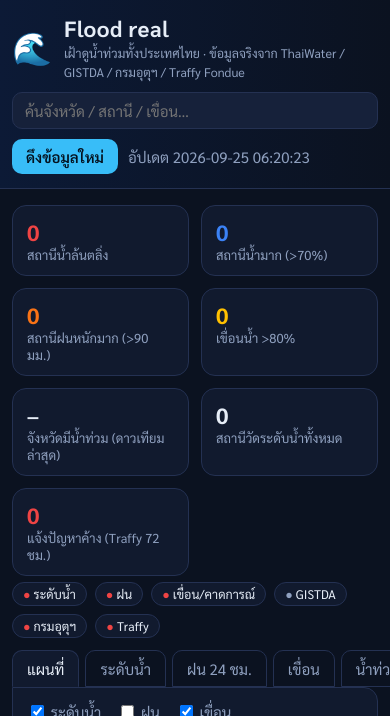
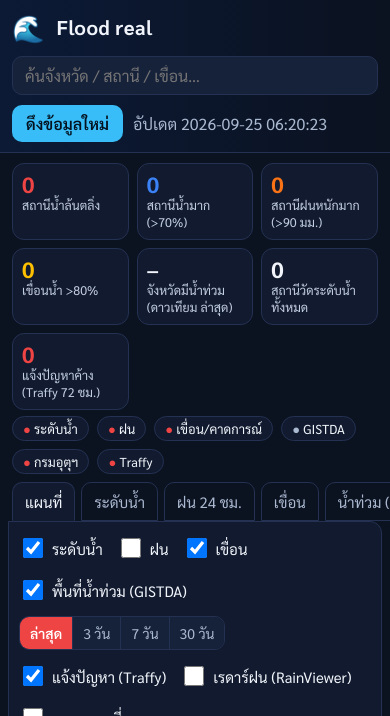
Before and after one commit to Mapoko11/Flood-Real, a Flask app: page / in a window 390 px wide. Shown: the top 716 px of the page. Run offline with Flask 3, Linux system fonts and the light colour scheme; data that the repository does not hold is empty.

Commit message:
mobile readability v1.5.1

```diff
--- a/app.py
+++ b/app.py
@@ -18,7 +18,7 @@ import alerts
 import sources
 from config import CFG
 
-VERSION = "1.5.0"
+VERSION = "1.5.1"
 app = Flask(__name__)
 app.json.ensure_ascii = False
 
--- a/static/style.css
+++ b/static/style.css
@@ -1,6 +1,6 @@
 :root{
   --bg:#0b1220; --panel:#111a2e; --panel2:#16213a; --line:#243152;
-  --text:#e6edf7; --muted:#8fa0bf; --accent:#38bdf8;
+  --text:#f1f5fb; --muted:#aab8d0; --accent:#38bdf8;
   --lv1:#db802b; --lv2:#ffc000; --lv3:#00b050; --lv4:#3b82f6; --lv5:#ef4444;
   --r1:#a5f3fc; --r2:#38bdf8; --r3:#22c55e; --r4:#f97316;
 }
@@ -123,3 +123,41 @@ input[type=range]{vertical-align:middle;accent-color:var(--accent)}
 .fc-radar-side a{color:var(--accent)}
 .img-grid-sm img{aspect-ratio:1/1;object-fit:contain}
 @media (max-width:800px){.fc-radar{grid-template-columns:1fr}}
+
+/* ================= มือถือ: อ่านง่าย ตัวใหญ่ขึ้น แผนที่ขึ้นเร็วขึ้น ================= */
+@media (max-width:640px){
+  html,body{font-size:16px;-webkit-text-size-adjust:100%}
+  .top{padding:10px 12px}
+  .logo{font-size:26px}
+  .brand h1{font-size:20px}
+  .brand small{display:none}                       /* ซ่อนคำอธิบายยาว ประหยัดพื้นที่ */
+  .kpis{grid-template-columns:repeat(3,1fr);gap:8px;padding-top:10px}
+  .kpi{padding:8px 9px;border-radius:12px}
+  .kpi .v{font-size:22px;line-height:1.15}
+  .kpi .l{font-size:12.5px;line-height:1.35;color:#c3cee2}
+  .src-status{font-size:13px}
+  .tabs{position:sticky;top:0;z-index:500;background:var(--bg);padding-top:8px;padding-bottom:0}
+  .tabs button{padding:9px 12px;font-size:15px}
+  main{padding:0 8px 16px}
+  .panel{padding:10px;border-radius:0 12px 12px 12px}
+  .map-tools{gap:10px 14px;font-size:15px;color:var(--text)}
+  .map-tools label{display:inline-flex;align-items:center;gap:6px;min-height:32px}
+  .map-tools input[type=checkbox]{width:20px;height:20px}
+  .seg button{padding:7px 10px;font-size:14px}
+  .btn-ghost{padding:7px 12px;font-size:14.5px}
+  #map{height:62vh;min-height:360px}
+  .legend{font-size:13.5px;color:var(--text);gap:8px 12px}
+  table{font-size:14.5px}
+  th,td{padding:9px 8px}
+  .table-wrap{max-height:none;-webkit-overflow-scrolling:touch}
+  .dam-bars{grid-template-columns:1fr}
+  .dam .sub,.tf-item .d{font-size:14.5px}
+  .tf-item img{width:72px;height:72px}
+  .note,.warn{font-size:15px}
+  .img-grid{grid-template-columns:repeat(2,1fr)}
+  .radar-bar{gap:8px}
+  .rd-time{min-width:0;width:100%}
+  .leaflet-popup-content{font-size:15px;line-height:1.5}
+  .leaflet-control-zoom a{width:36px;height:36px;line-height:36px;font-size:20px}
+  footer{font-size:13.5px}
+}
```
